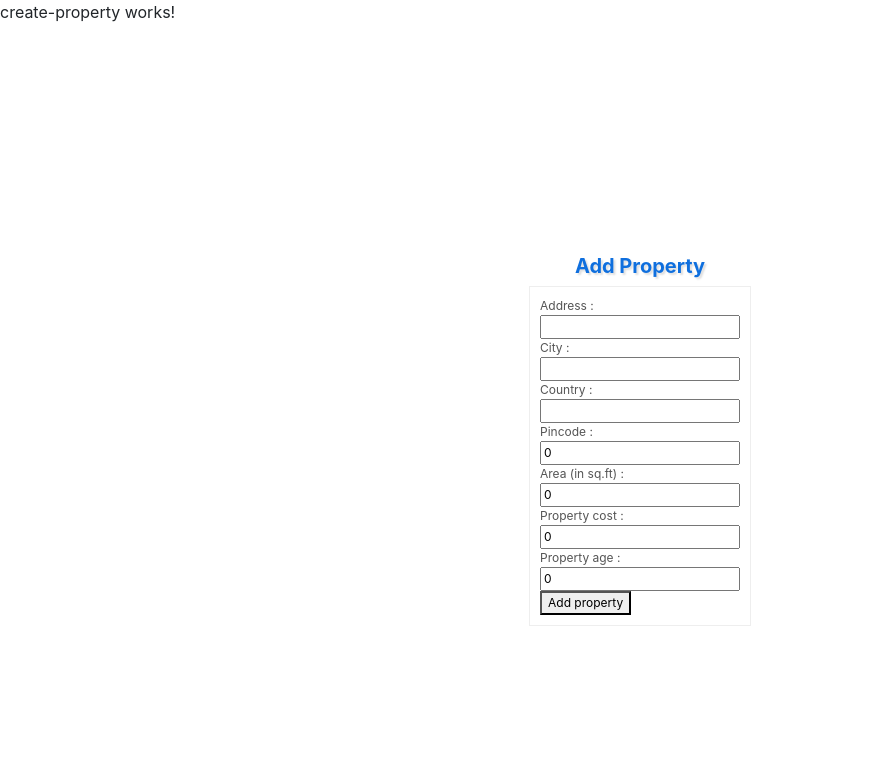
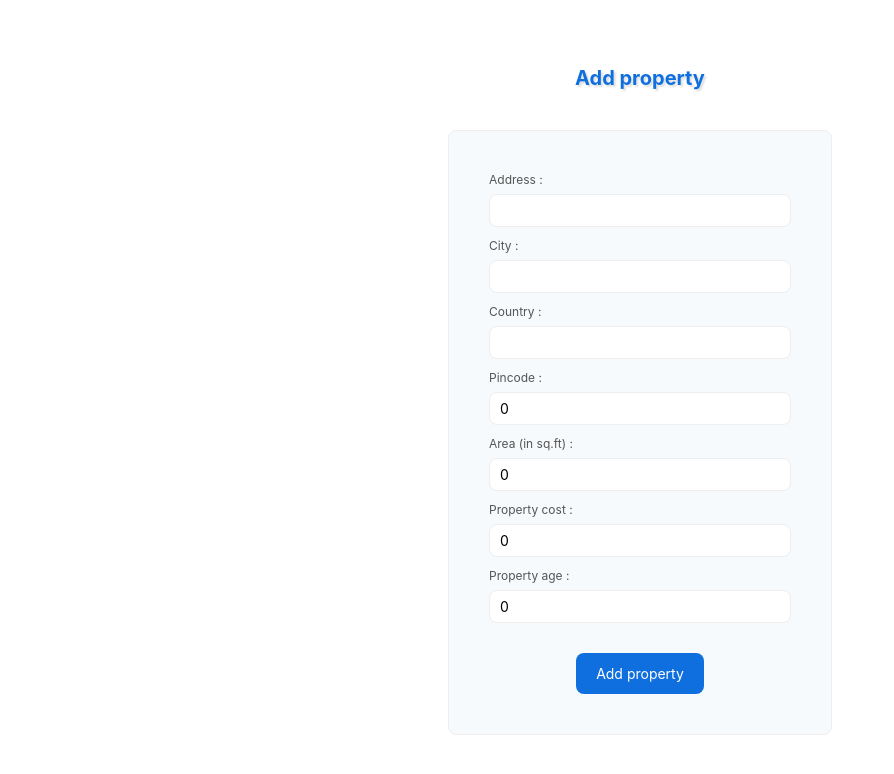
Before and after one commit to tanya1019/HIMSFrontend, an Angular app: page / in a window 1280 px wide. Shown: the top 774 px of the page, without its empty margins (0-894 px from the left). Built offline with nearby package versions, Linux system fonts and the light colour scheme.

Commit message:
backend property service and styling

```diff
--- a/src/app/components/create-property/create-property.component.css
+++ b/src/app/components/create-property/create-property.component.css
@@ -1,28 +1,60 @@
-.container{
+.container {
     display: flex;
-    background-color: #0000;
     flex-direction: column;
     align-items: center;
     justify-content: center;
-    height:100vh;
-    width:100vh;
-}
+    height: 100vh;
+    width: 100vw;
+    background-color: #fff;
 
-.title{
+  }
+
+  .title {
     font-weight: bold;
     font-size: 20px;
     text-shadow: 2px 2px 2px #0002;
-    color:#0F6FDE
-}
+    color: #0f6fde;
+    margin-bottom: 40px;
+  }
 
-.input-form{
+  .input-form {
     display: flex;
     flex-direction: column;
     align-items: flex-start;
-    padding: 10px 20px;
-    background-color: #fff;
-    border:solid 1px #0001;
+    background-color: #f7fafc;
+    border: solid 1px #eee;
     font-size: 12px;
     color: #555;
-    padding:10px;
-}
+    padding: 40px;
+    min-width: 30vw;
+    border-radius: 8px;
+  }
+
+  input {
+    outline: none;
+    padding: 5px 10px;
+    border-radius: 8px;
+    border: solid 1px #eee;
+    margin-bottom: 10px;
+    align-self: stretch;
+    margin: 5px 0px;
+    margin-bottom: 10px;
+    font-size: 14px;
+  }
+
+  .submit {
+    padding: 10px 20px;
+    background-color: #0f6fde;
+    border-radius: 8px;
+    display: flex;
+    color: #fff;
+    outline: none;
+    border: none;
+    align-self: center;
+    margin-top: 20px;
+    font-size: 14px;
+  }
+
+  p {
+    font-size: 16px;
+  }
--- a/src/app/components/create-property/create-property.component.html
+++ b/src/app/components/create-property/create-property.component.html
@@ -1,7 +1,5 @@
-<p>create-property works!</p>
 <div class="container">
-  <h1 class="title">Add Property</h1>
-
+    <h1 class="title">Add property</h1>
     <div class="input-form">
       Address :
       <input type="text" [(ngModel)]="property.address" name="address" /> City :
@@ -32,7 +30,6 @@
         [(ngModel)]="property.ageOfBuilding"
         name="propertyPassword"
       />
-
-    <button (click)="addProperty()">Add property</button>
+      <button class="submit" (click)="addProperty(property.custId)">Add property</button>
     </div>
   </div>
--- a/src/app/components/create-property/create-property.component.ts
+++ b/src/app/components/create-property/create-property.component.ts
@@ -1,6 +1,7 @@
 import { Component, OnInit } from '@angular/core';
 import { Router } from '@angular/router';
 import { Property } from 'src/app/class/Property';
+import { BackendPropertyService } from '../../services/backend-property.service';
 
 @Component({
   selector: 'app-create-property',
@@ -19,11 +20,17 @@ export class CreatePropertyComponent implements OnInit {
     country: '',
     address: '',
   };
-  constructor(private router: Router) {}
+  constructor(private router: Router, private backendPropertyService: BackendPropertyService) {}
 
   ngOnInit(): void {}
 
-  addProperty(){
-    console.log(this.property)
+  addProperty(custId: number){
+    this.backendPropertyService.postPropertyByCustid(this.property, custId)
+    .subscribe({
+      next:(data)=>{console.log(data)},
+      error:(err)=>{console.log(err)}
+
+    })
+    this.property = new Property( 0,0,0,0,0,"","",0,"")
   }
 }
```
Lines whose indentation alone changed are shown as unchanged.
